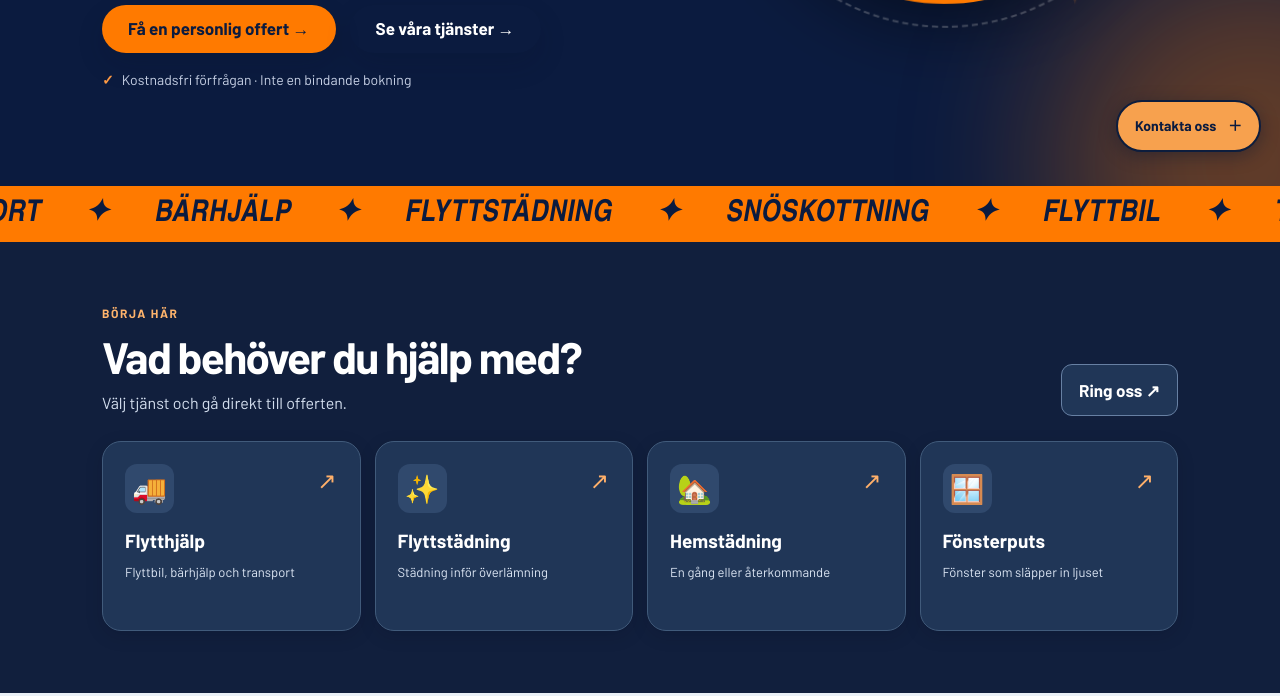
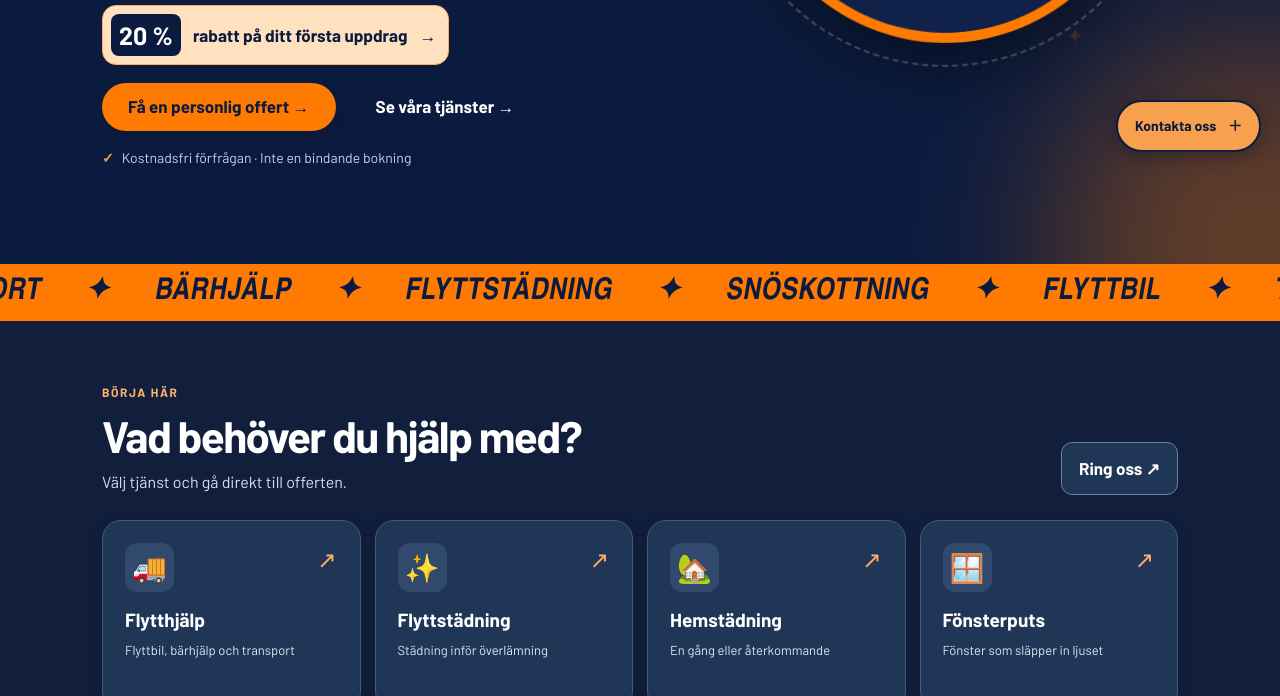
Before and after one commit to abdul060/FlyttFrascht, a plain HTML site: page index.html in a window 1280 px wide. Shown: the part 626-1322 px from the top of the page. Drawn offline with Linux system fonts and the light colour scheme; no server answers; a web font is replaced by a local one.

Commit message:
Add files via upload

```diff
--- a/index.html
+++ b/index.html
@@ -96,6 +96,37 @@ header#top nav .ff-account-link + .btn{margin-left:-4px!important}
   .ff-service-marquee-group + .ff-service-marquee-group { display: none; }
 }
 </style>
+<style>
+#hem .ff-first-job-offer {
+  display: inline-flex;
+  align-items: center;
+  gap: 12px;
+  max-width: 100%;
+  margin: 0 0 18px;
+  padding: 8px 12px 8px 8px;
+  border: 1px solid #ffae64;
+  border-radius: 14px;
+  background: #ffe0bf;
+  color: #0b1b3f;
+  text-decoration: none;
+  font-weight: 700;
+  line-height: 1.3;
+}
+#hem .ff-first-job-offer:hover { background: #ffeddb; }
+#hem .ff-first-job-offer:focus-visible {
+  outline: 3px solid #fff;
+  outline-offset: 3px;
+}
+#hem .ff-first-job-offer strong {
+  flex: none;
+  padding: 5px 8px;
+  border-radius: 8px;
+  background: #0b1b3f;
+  color: #fff;
+  font-size: clamp(20px, 4vw, 25px);
+  white-space: nowrap;
+}
+</style>
 </head>
 <body>
 <a class="ff-skip-link" href="#huvudinnehall">Hoppa till innehållet</a>
@@ -139,6 +170,11 @@ header#top nav .ff-account-link + .btn{margin-left:-4px!important}
 <div class="pill">✦ Flytt · Städ · Transport i Stockholm</div>
 <h1 class="h"><span class="ln"><span>Hjälp med</span></span><span class="ln"><span>flytt &amp; städ</span></span><span class="ln"><span>i Stockholm</span></span></h1>
 <p class="sub">Flytthjälp, transport och städning med personlig kontakt. Berätta kort vad du behöver – vi återkommer med ett prisförslag.</p><div class="hero-tags"><span>Flytt &amp; transport</span><span>Flyttstädning</span><span>Bärhjälp</span></div>
+<a class="ff-first-job-offer" href="#offert">
+  <strong>20&nbsp;%</strong>
+  <span>rabatt på ditt första uppdrag</span>
+  <span aria-hidden="true">→</span>
+</a>
 <div class="cta"><a class="btn" href="#offert" id="ff-ab-hero-cta">Få offert på din flytt →</a><a class="btn ghost" href="#tjanster">Se våra tjänster →</a></div><p class="hero-note"><span aria-hidden="true">✓</span> Kostnadsfri förfrågan · Inte en bindande bokning</p>
 </div>
 <div style="position:relative">
```
